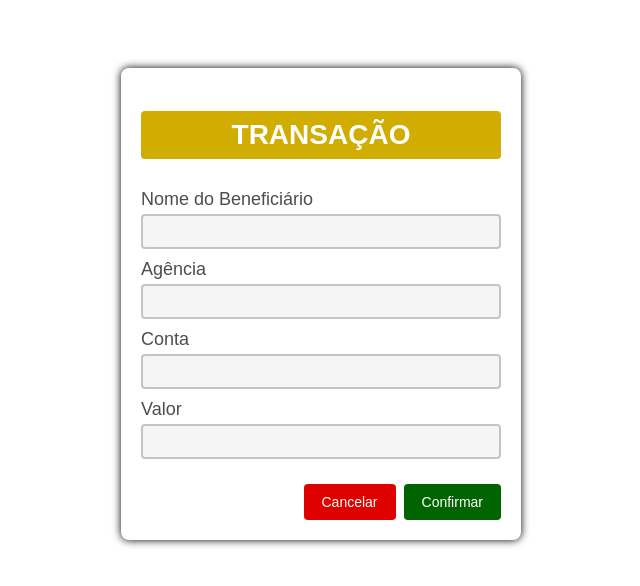
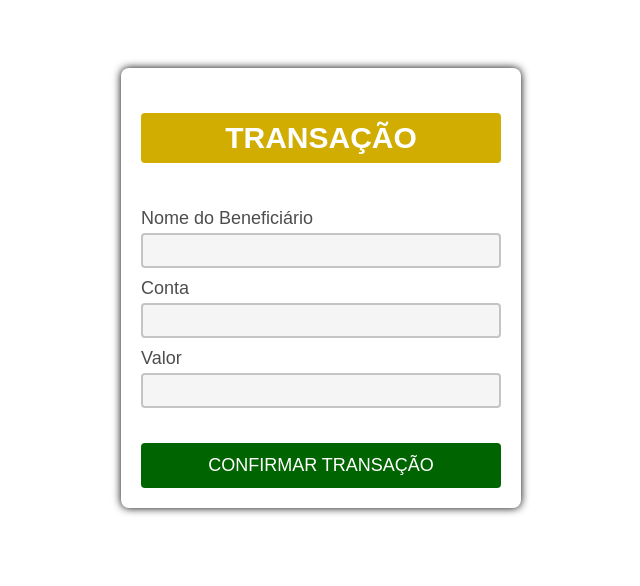
Before and after one commit to expedito16/goldBank, an Angular app: page / in a window 1280 px wide. Shown: the top 586 px of the page, without its empty margins (319-959 px from the left). Built offline with nearby package versions, Linux system fonts and the light colour scheme.

Commit message:
ajuste no layout, adicionando biblioteca FormsModule e identificacao do que é adicionado nos campos do formulario ao clicar no botao de confirmar transacao

```diff
--- a/src/app/app.module.ts
+++ b/src/app/app.module.ts
@@ -1,4 +1,5 @@
 import { NgModule } from '@angular/core';
+import { FormsModule } from '@angular/forms';
 import { BrowserModule } from '@angular/platform-browser';
 
 import { AppRoutingModule } from './app-routing.module';
@@ -12,7 +13,8 @@ import { CriarTransacaoComponent } from './view/criar-transacao/criar-transacao.
   ],
   imports: [
     BrowserModule,
-    AppRoutingModule
+    AppRoutingModule,
+    FormsModule
   ],
   providers: [],
   bootstrap: [AppComponent]
--- a/src/app/view/criar-transacao/criar-transacao.component.html
+++ b/src/app/view/criar-transacao/criar-transacao.component.html
@@ -1,5 +1,5 @@
 <div class="container">
-  <form class="formulario">
+  <form class="formulario" (ngSubmit)="enviarTransacao()">
     <h2 class="titulo">Transação</h2>
 
     <div class="form-field">
@@ -7,30 +7,29 @@
       <input
         class="form-field__input"
         type="text"
-      >
-
-      <label class="form-field__label">Agência</label>
-      <input
-        class="form-field__input"
-        type="text"
+        name="nome"
+        [(ngModel)]="nome"
       >
 
       <label class="form-field__label">Conta</label>
       <input
         class="form-field__input"
         type="text"
+        name="conta"
+        [(ngModel)]="conta"
       >
 
       <label class="form-field__label">Valor</label>
       <input
         class="form-field__input"
-        type="text"
+        type="number"
+        name="valor"
+        [(ngModel)]="valor"
       >
     </div>
 
     <div class="botao">
-      <button class="botao__cancelar">Cancelar</button>
-      <button class="botao__confirmar">Confirmar</button>
+      <button class="botao__confirmar">Confirmar transação</button>
     </div>
   </form>
 </div>
--- a/src/app/view/criar-transacao/criar-transacao.component.scss
+++ b/src/app/view/criar-transacao/criar-transacao.component.scss
@@ -1,3 +1,14 @@
+.titulo {
+  text-align: center;
+  background-color: #d0ad00;
+  color: #ffffff;
+  padding: 8px;
+  border-radius: 4px;
+  text-transform: uppercase;
+  margin-bottom: 45px;
+  font-size: 30px;
+}
+
 .formulario {
   max-width: 400px;
   padding: 20px;
@@ -30,33 +41,20 @@
 }
 
 .botao {
-  text-align: right;
+  width: 100%;
+  display: flex;
+  flex-direction: column;
+  margin-top: 25px;
 
-  &__cancelar {
-    font-size: 14px;
-    background-color: #df0000;
+  &__confirmar {
+    font-size: 18px;
+    background-color: #006400;
     color: #ffffff;
-    padding: 10px 18px;
+    padding: 12px;
     border-radius: 4px;
     border: none;
-    margin-right: 4px;
     cursor: pointer;
-  }
-
-  &__cancelar:active {
-    background-color: #ff0000;
-    color: #ffffff;
-  }
-
-  &__confirmar {
-    font-size: 14px;
-    background-color: #006400;
-    color: #ffffff;
-    padding: 10px 18px;
-    border-radius: 4px;
-    border: none;
-    margin-left: 4px;
-    cursor: pointer;
+    text-transform: uppercase;
   }
 
   &__confirmar:active {
--- a/src/app/view/criar-transacao/criar-transacao.component.ts
+++ b/src/app/view/criar-transacao/criar-transacao.component.ts
@@ -7,9 +7,19 @@ import { Component, OnInit } from '@angular/core';
 })
 export class CriarTransacaoComponent implements OnInit {
 
+  nome?: string;
+  conta?: string;
+  valor?: number;
+
   constructor() { }
 
   ngOnInit(): void {
   }
 
+  enviarTransacao() {
+    console.log("nome", this.nome);
+    console.log("conta", this.conta);
+    console.log("valor", this.valor);
+  }
+
 }
--- a/src/styles.scss
+++ b/src/styles.scss
@@ -1,18 +1,6 @@
 * {
   font-family: Arial, Helvetica, sans-serif;
 }
-
-.titulo {
-  text-align: center;
-  background-color: #d0ad00;
-  color: #ffffff;
-  padding: 8px;
-  border-radius: 4px;
-  text-transform: uppercase;
-  margin-bottom: 30px;
-  font-size: 28px;
-}
-
 .container {
   margin: 0 auto;
   max-width: 400px;
```
